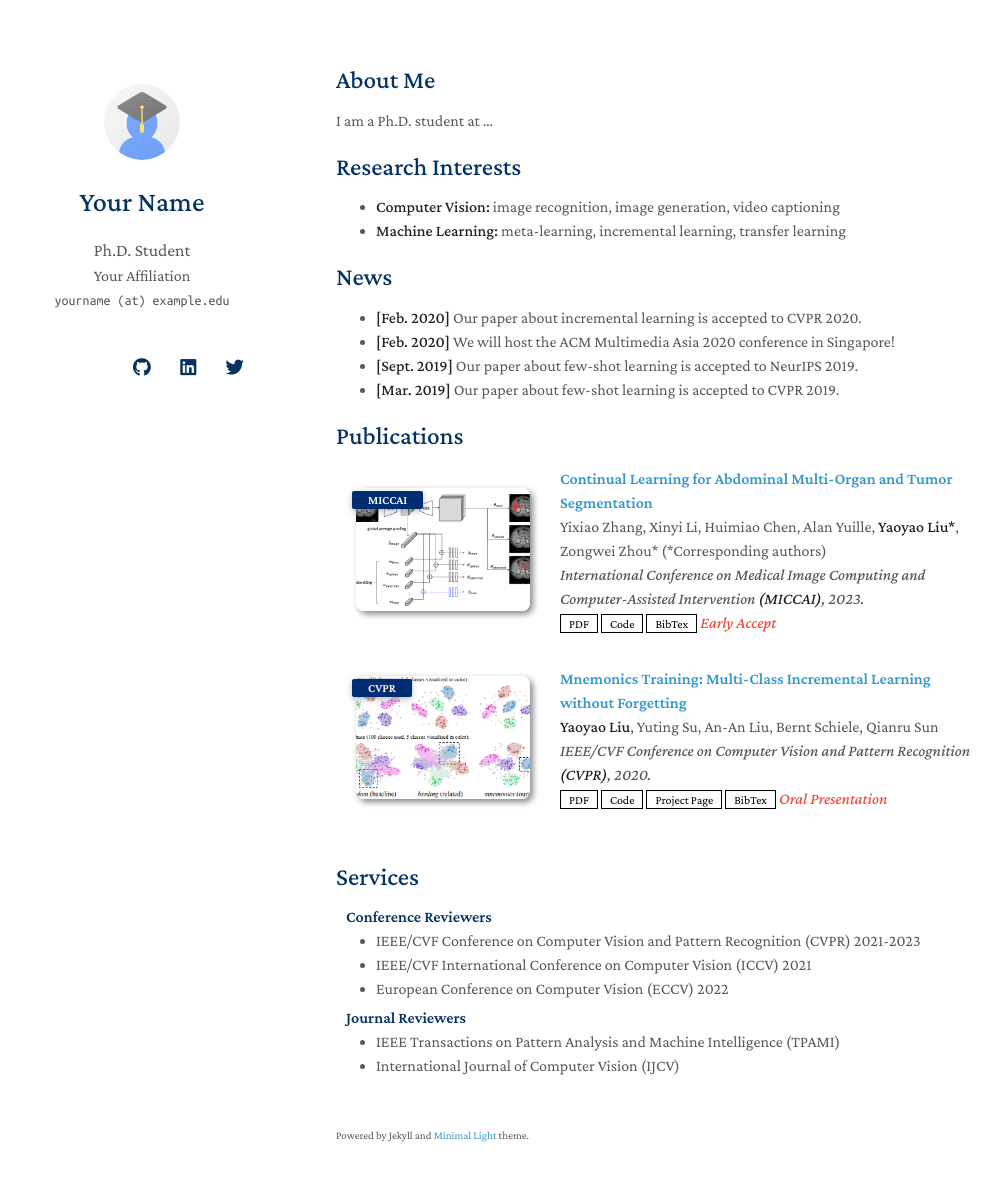
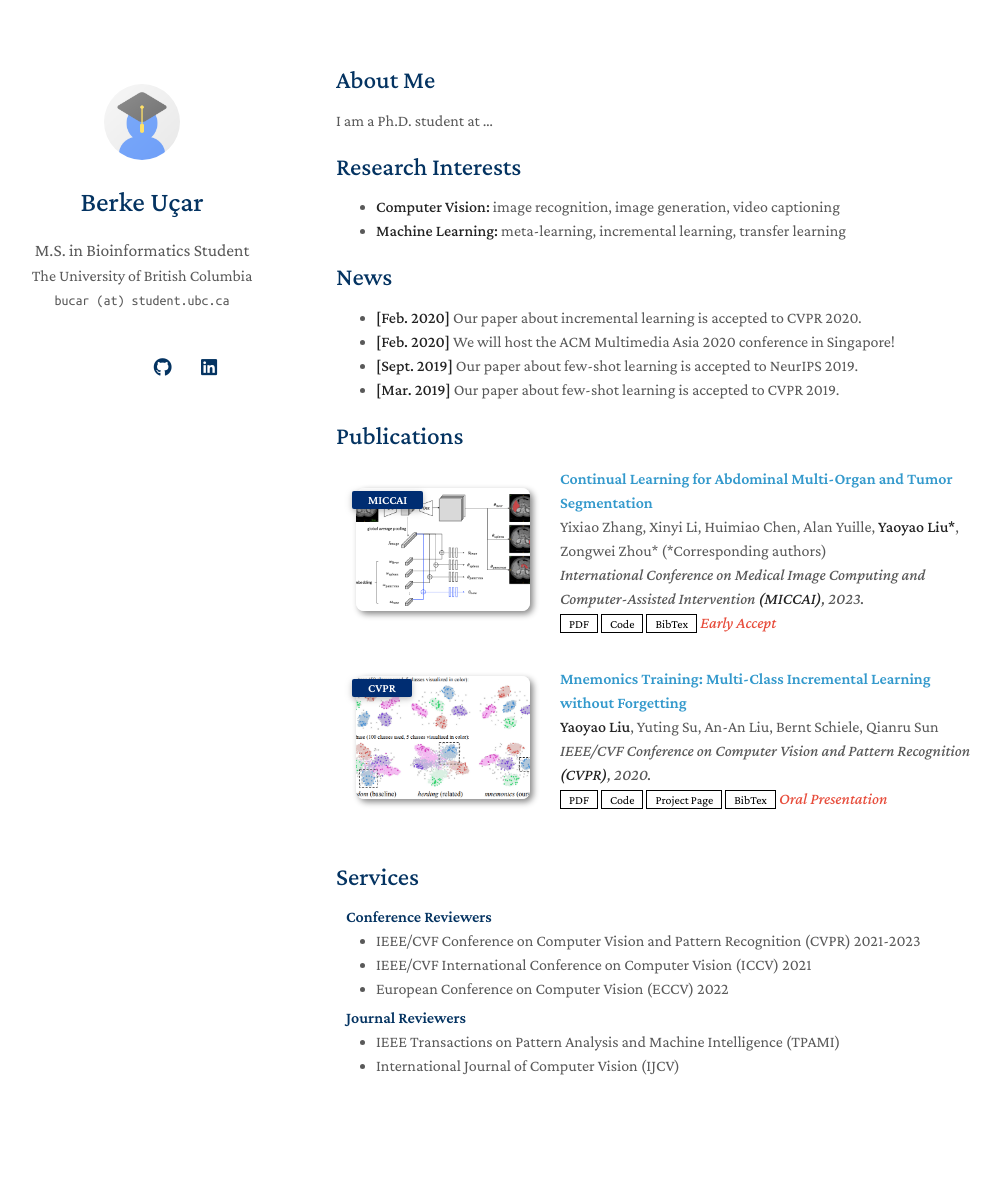
Before and after one commit to berkeucar/berkeucar.github.io, a Jekyll site: the page built from index.md, in a window 1280 px wide and 1216 px high. Shown: the top 1181 px of the window, without its empty margins (134-1135 px from the left). Built offline with Jekyll 4.4.1, drawn with Linux system fonts in a browser that asks for light colours; nearby versions of some CDN libraries; a style sheet for code colours, icons or effects is not loaded; our own code applies the rules of GitHub Pages for plain Markdown files.

Commit message:
Update _config.yml

```diff
--- a/_config.yml
+++ b/_config.yml
@@ -1,8 +1,8 @@
 # Basic Information
-title: Your Name
-position: Ph.D. Student
-affiliation: Your Affiliation
-email: yourname (at) example.edu
+title: Berke Uçar
+position: M.S. in Bioinformatics Student
+affiliation: The University of British Columbia
+email: bucar (at) student.ubc.ca
 
 # Search Engine Optimization (SEO)
 # The following information is used to improve the website traffic from search engines, e.g., Google.
@@ -12,11 +12,10 @@ canonical: https://minimal-light-theme.yliu.me/
 
 # Links
 # If you don't need one of them, you may delete the corresponding line.
-google_scholar: https://scholar.google.com/
+google_scholar: https://scholar.google.com/citations?user=6n9USYwAAAAJ&hl=tr&authuser=1&oi=ao
 cv_link: assets/files/curriculum_vitae.pdf
-github_link: https://github.com/
-linkedin: https://www.linkedin.com/
-twitter: https://twitter.com/
+github_link: https://github.com/berkeucar
+linkedin: https://www.linkedin.com/in/berke-ucar-694483204/
 
 # Images (e.g., your profile picture and your website's favicon)
 # "favicon" and "favicon_dark" are used for the light and dark modes, respectively.
@@ -26,7 +25,7 @@ favicon_dark: ./assets/img/favicon-dark.png
 
 # Footnote
 # You may use the option to disable the footnote, "Powered by Jekyll and Minimal Light theme."
-enable_footnote: true
+enable_footnote: false
 
 # Auto Dark Mode
 # You may use the option to disable the automatic dark theme
@@ -35,10 +34,6 @@ auto_dark_mode: true
 # Font
 # You can use this option to choose between Serif or Sans Serif fonts.
 font: "Serif" # or "Sans Serif"
-
-# Google Analytics ID
-# Please remove this if you don't use Google Analytics
-google_analytics: UA-111540567-4
 
 # Use this project as a remote theme for GitHub Pages
 # See the guide here: https://docs.github.com/en/pages/setting-up-a-github-pages-site-with-jekyll/adding-a-theme-to-your-github-pages-site-using-jekyll
```
